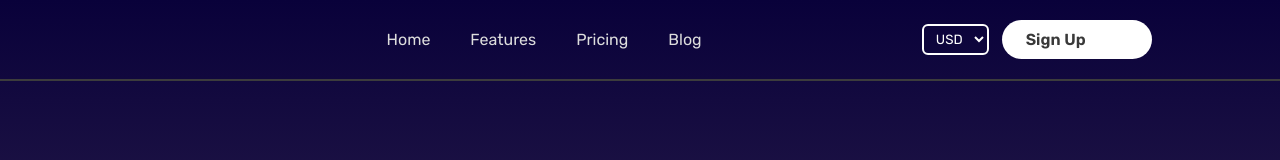
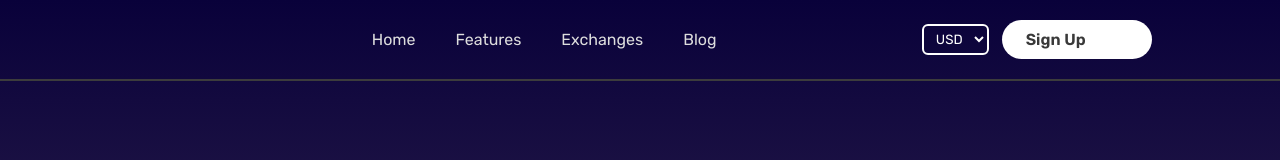
Before and after one commit to arondiaz/cryptogecko, a React (Vite) app: page / in a window 1280 px wide. Shown: the top 160 px of the page. Built offline with nearby package versions, Linux system fonts and the light colour scheme; no server answers; some icons are missing.

Commit message:
implemtented context and added route of exchange page

```diff
--- a/src/App.jsx
+++ b/src/App.jsx
@@ -3,6 +3,7 @@ import { Routes, Route } from "react-router-dom";
 import Home from "./pages/Home/Home";
 import Coin from "./pages/Coin/Coin";
 import Footer from "./components/footer/Footer";
+import Exchanges from "./pages/Exchanges/Exchanges";
 
 const App = () => {
   return (
@@ -12,8 +13,10 @@ const App = () => {
       <Routes>
         <Route path={"/"} element={<Home />} />
         <Route path={"/coin/:coinID"} element={<Coin />} />
+        <Route path={"/exchanges"} element={<Exchanges />} />
+        <Route path={"/exchange/:exchangeID"} />
       </Routes>
-      <Footer/>
+      <Footer />
     </div>
   );
 };
--- a/src/components/navbar/Navbar.jsx
+++ b/src/components/navbar/Navbar.jsx
@@ -37,7 +37,10 @@ const Navbar = () => {
           <li>Home</li>{" "}
         </Link>
         <li>Features</li>
-        <li>Pricing</li>
+        <Link to={"/exchanges"}>
+          <li>Exchanges</li>
+        </Link>
+
         <li>Blog</li>
       </ul>
 
--- a/src/main.jsx
+++ b/src/main.jsx
@@ -4,12 +4,15 @@ import App from "./App.jsx";
 import "./index.css";
 import { BrowserRouter } from "react-router-dom";
 import CoinContextProvider from "./context/CoinContext.jsx";
+import ExchangeContextProvider from "./context/ExchangeContext.jsx";
 
 createRoot(document.getElementById("root")).render(
   <StrictMode>
     <BrowserRouter>
       <CoinContextProvider>
-        <App />
+        <ExchangeContextProvider>
+          <App />
+        </ExchangeContextProvider>
       </CoinContextProvider>
     </BrowserRouter>
   </StrictMode>
```
